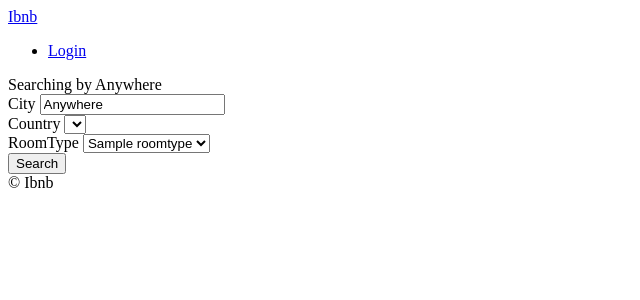
After one commit to igoo-Y/airbnb-clone, a Django app: page /rooms/search/ in a window 1280 px wide. The commit adds this page. Shown: the top 300 px of the page, without its empty margins (0-640 px from the left). Run offline with Django 3.2, Linux system fonts and the light colour scheme; tables that the repository leaves empty hold one stand-in row (values such as "Sample post"); lists and menus that the app fills with data are empty.

Commit message:
13 Search View

```diff
--- a/rooms/urls.py
+++ b/rooms/urls.py
@@ -4,5 +4,6 @@ from . import views
 app_name = "rooms"
 
 urlpatterns = [
-    path("<int:pk>", views.room_detail, name="detail"),
+    path("<int:pk>", views.RoomDetail.as_view(), name="detail"),
+    path("search/", views.search, name="search"),
 ]
--- a/rooms/views.py
+++ b/rooms/views.py
@@ -1,6 +1,6 @@
+from django.views.generic import ListView, DetailView
 from django.shortcuts import render
-from django.http import Http404
-from django.views.generic import ListView
+from django_countries import countries
 from . import models
 
 
@@ -15,9 +15,29 @@ class HomeView(ListView):
     context_object_name = "rooms"
 
 
-def room_detail(request, pk):
-    try:
-        room = models.Room.objects.get(pk=pk)
-        return render(request, "rooms/detail.html", {"room": room})
-    except models.Room.DoesNotExist:
-        raise Http404()
+# Class Base View
+class RoomDetail(DetailView):
+
+    """RoomDetail Definition"""
+
+    model = models.Room
+
+
+# Function Base View
+# def room_detail(request, pk):
+#     try:
+#         room = models.Room.objects.get(pk=pk)
+#         return render(request, "rooms/detail.html", {"room": room})
+#     except models.Room.DoesNotExist:
+#         raise Http404()
+
+
+def search(request):
+    city = request.GET.get("city", "Anywhere")
+    city = str.capitalize(city)
+    room_types = models.RoomType.objects.all()
+    return render(
+        request,
+        "rooms/search.html",
+        {"city": city, "countries": countries, "room_types": room_types},
+    )
--- a/templates/base.html
+++ b/templates/base.html
@@ -7,7 +7,15 @@
     <title>{% block page_name %}{% endblock page_name %} | Ibnb</title>
 </head>
 <body>
-    {% include "partials/header.html" %}
+    <header>
+        {% include "partials/nav.html" %}
+
+        {% block search-bar %}
+            <form action="{% url "rooms:search" %}">
+                <input name="city" type="text" placeholder="Search by City">
+            </form>
+        {% endblock %}
+    </header>
 
     {% block content %}{% endblock content %}
 
--- a/templates/partials/header.html
+++ /dev/null
@@ -1,6 +0,0 @@
-<header>
-    <a href="{% url "core:home" %}">Ibnb</a>
-    <ul>
-        <li><a href="#">Login</a></li>
-    </ul>
-</header>
--- /dev/null
+++ b/templates/partials/nav.html
@@ -0,0 +1,4 @@
+<a href="{% url "core:home" %}">Ibnb</a>
+<ul>
+    <li><a href="#">Login</a></li>
+</ul>
--- /dev/null
+++ b/templates/rooms/search.html
@@ -0,0 +1,36 @@
+{% extends "base.html" %}
+
+{% block page_name %}Search{% endblock page_name %}
+
+<!-- header에서 가져온 search form -->
+{% block search-bar %}
+{% endblock %}
+
+{% block content %}
+
+    Searching by {{city}}
+
+    <form action="{% url "rooms:search" %}">
+        <div>
+            <label for="city">City</label>
+            <input id="city" name="city" value="{{city}}" type="text" placeholder="Search by City">
+        </div>
+        <div>
+            <label for="countries">Country</label>
+            <select name="country" id="country">
+                {% for country in countries %}
+                    <option value="{{country.code}}">{{country.name}}</option>
+                {% endfor %}
+            </select>
+        </div>
+        <div>
+            <label for="room_type">RoomType</label>
+            <select name="room_type" id="room_type">
+                {% for room_type in room_types %}
+                    <option value="{{room_type.pk}}">{{room_type.name}}</option>
+                {% endfor %}
+            </select>
+        </div>
+        <button>Search</button>
+    </form>
+{% endblock %}
```
Also changed, not shown: templates/rooms/room_detail.html (renamed from templates/rooms/detail.html).
